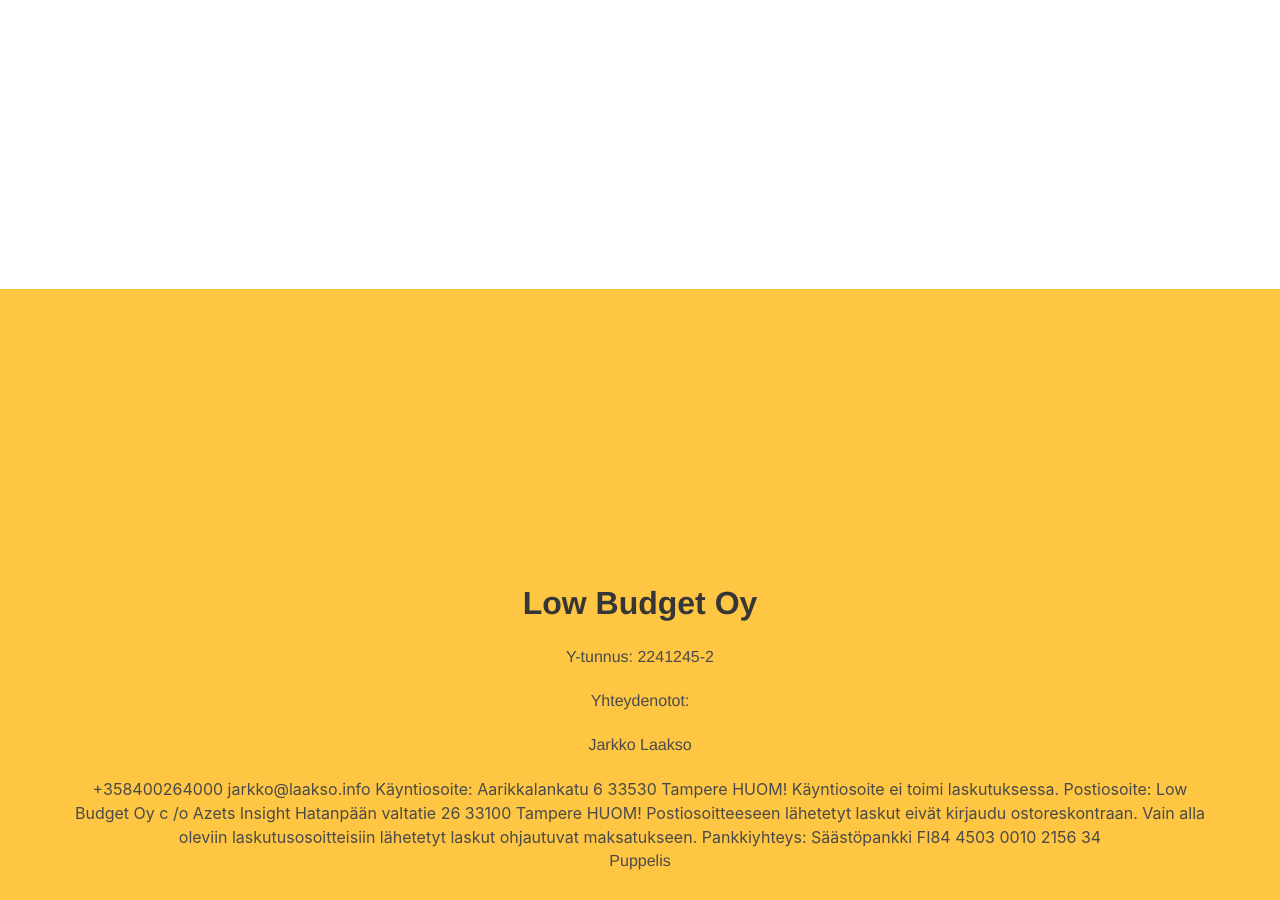
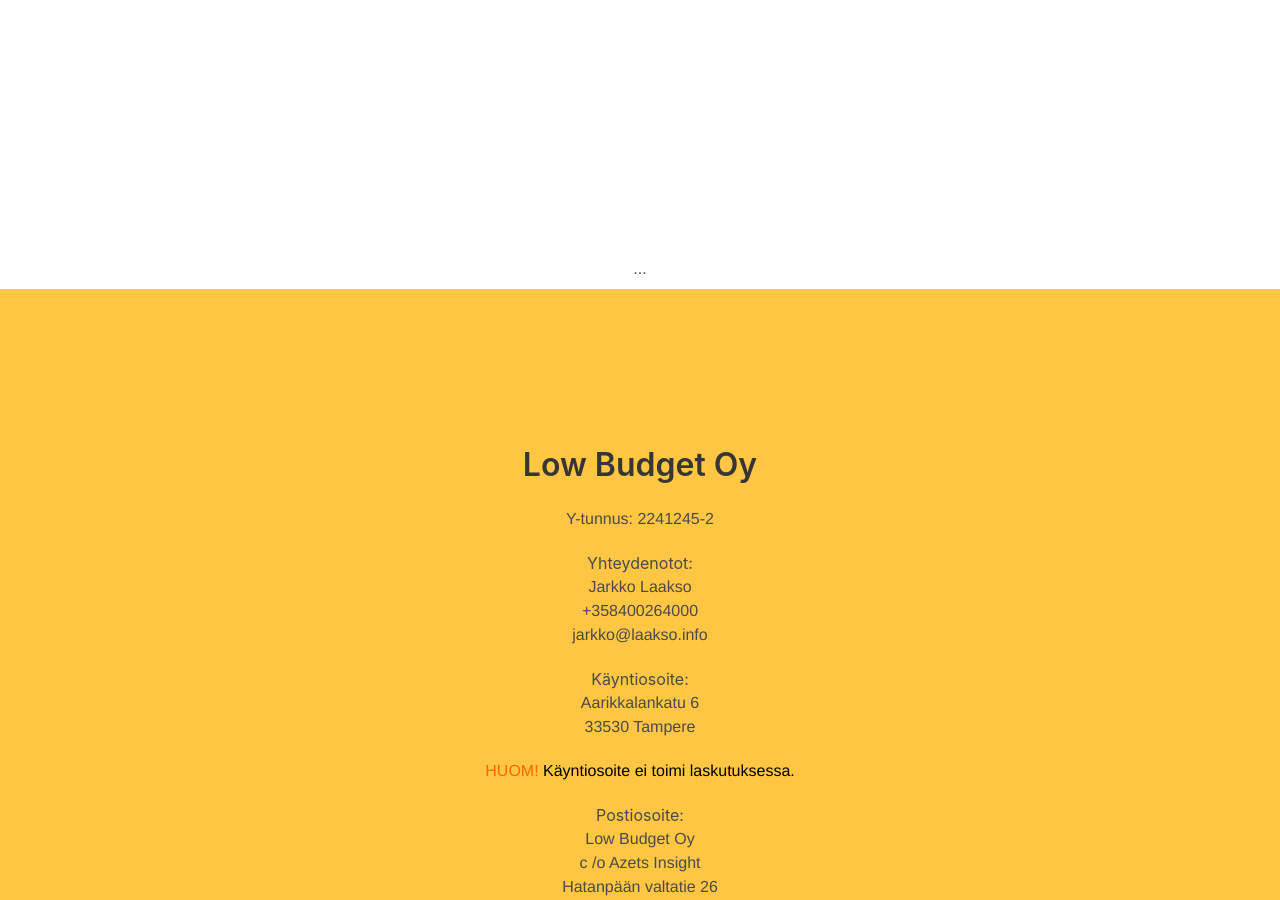
Before and after one commit to lowbmoi/lowbudgetfi, a Jekyll site: the page built from index.md, in a window 1280 px wide and 900 px high, scrolled down 611 px. Built offline with Jekyll 4.4.1, drawn with Linux system fonts in a browser that asks for light colours; nearby versions of some CDN libraries; some of the changed text lies outside the part shown.

Commit message:
Yhteystiedot

```diff
--- a/_layouts/front.html
+++ b/_layouts/front.html
@@ -76,6 +76,8 @@
         <nav class="tabs is-boxed is-fullwidth">
           <div class="container">
 
+            <a href="contact">...</a>
+
           </div>
         </nav>
       </div>
@@ -95,7 +97,7 @@
     <!-- full height hero -->
 
 
-    <section class="hero is-fullheight bg-yellow" id="vision">
+    <section class="hero is-fullheight bg-yellow" id="contact">
       <!-- Hero head: will stick at the top -->
       <div class="hero-head">
 
@@ -106,35 +108,25 @@
       <!-- Hero content: will be in the middle -->
       <div class="hero-body">
         <div class="container has-text-centered">
-          <h1 class="title">
-            Low Budget Oy
-          </h1>
+
+          <h2 class="title">Low Budget Oy</h2>
 
           <p>Y-tunnus: 2241245-2</p>
 
-          <p>Yhteydenotot:</p>
-          <p>Jarkko Laakso</p>
-+358400264000
-jarkko@laakso.info
+          <h3>Yhteydenotot:</h3>
 
-Käyntiosoite:
-Aarikkalankatu 6
-33530 Tampere
+          <p>Jarkko Laakso<br />+358400264000<br />jarkko@laakso.info</p>
 
-HUOM! Käyntiosoite ei toimi laskutuksessa.
+          <h3>Käyntiosoite:</h3>
 
-Postiosoite:
-Low Budget Oy
-c /o Azets Insight
-Hatanpään valtatie 26
-33100 Tampere
+          <p>Aarikkalankatu 6 <br />33530 Tampere</p>
+          <p><span style="color: #ff6600;">HUOM! <span style="color: #000000;">Käyntiosoite ei toimi laskutuksessa.</span></span></p>
 
-HUOM! Postiosoitteeseen lähetetyt laskut eivät kirjaudu ostoreskontraan. Vain alla oleviin laskutusosoitteisiin lähetetyt laskut ohjautuvat maksatukseen.
+          <h3>Postiosoite:</h3>
 
-Pankkiyhteys: Säästöpankki FI84 4503 0010 2156 34
-
-          <p>Puppelis</p>
-
+          <p>Low Budget Oy<br />c /o <span>Azets Insight</span><br />Hatanpään valtatie 26<br />33100 Tampere</p>
+          <p><span style="color: #ff6600;">HUOM!</span> Postiosoitteeseen lähetetyt laskut eivät kirjaudu ostoreskontraan. Vain alla oleviin laskutusosoitteisiin lähetetyt laskut ohjautuvat maksatukseen.</p>
+          <p>Pankkiyhteys: Säästöpankki FI84 4503 0010 2156 34</p>
 
         </div>
       </div>
```
Also changed, not shown: index.md (renamed from index.html).
